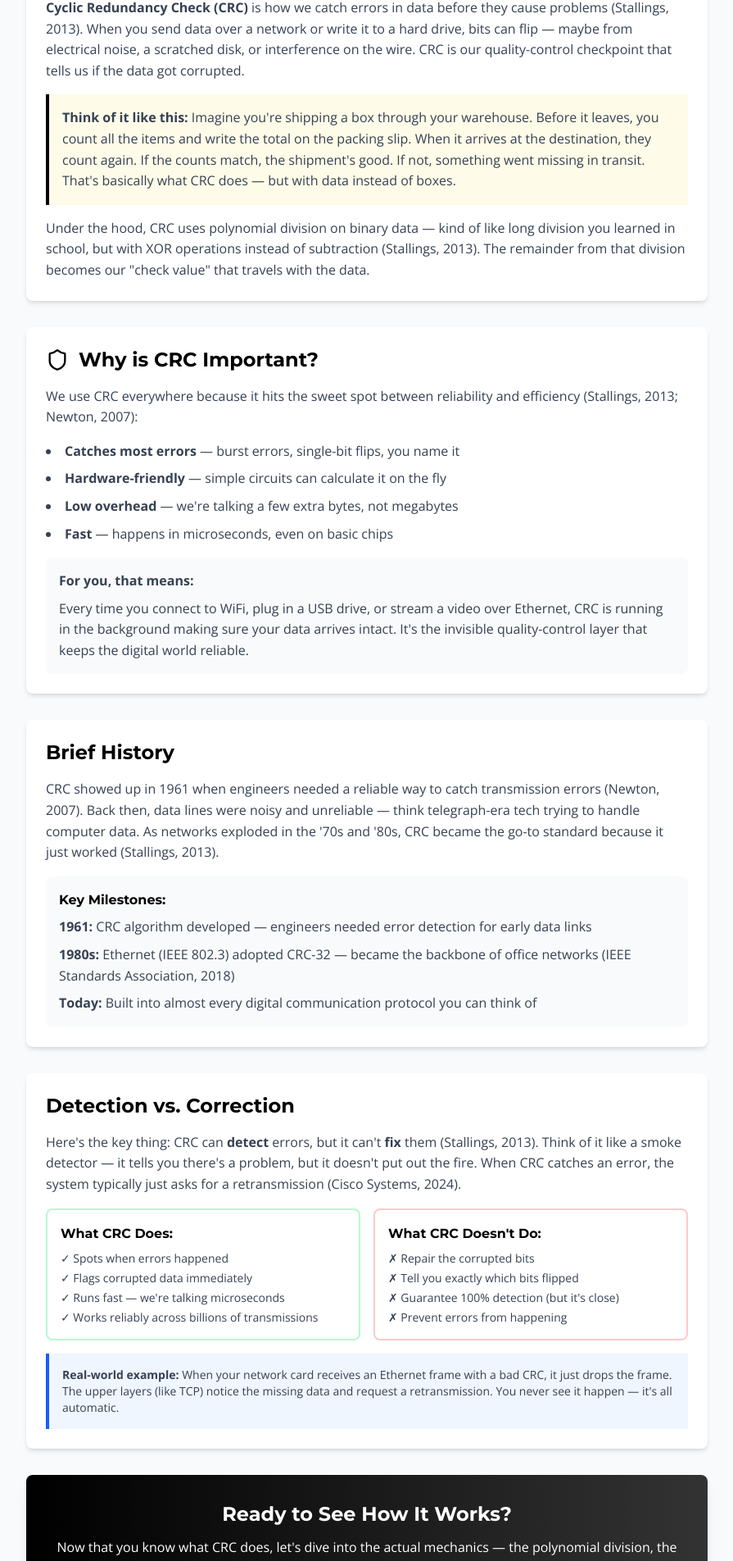
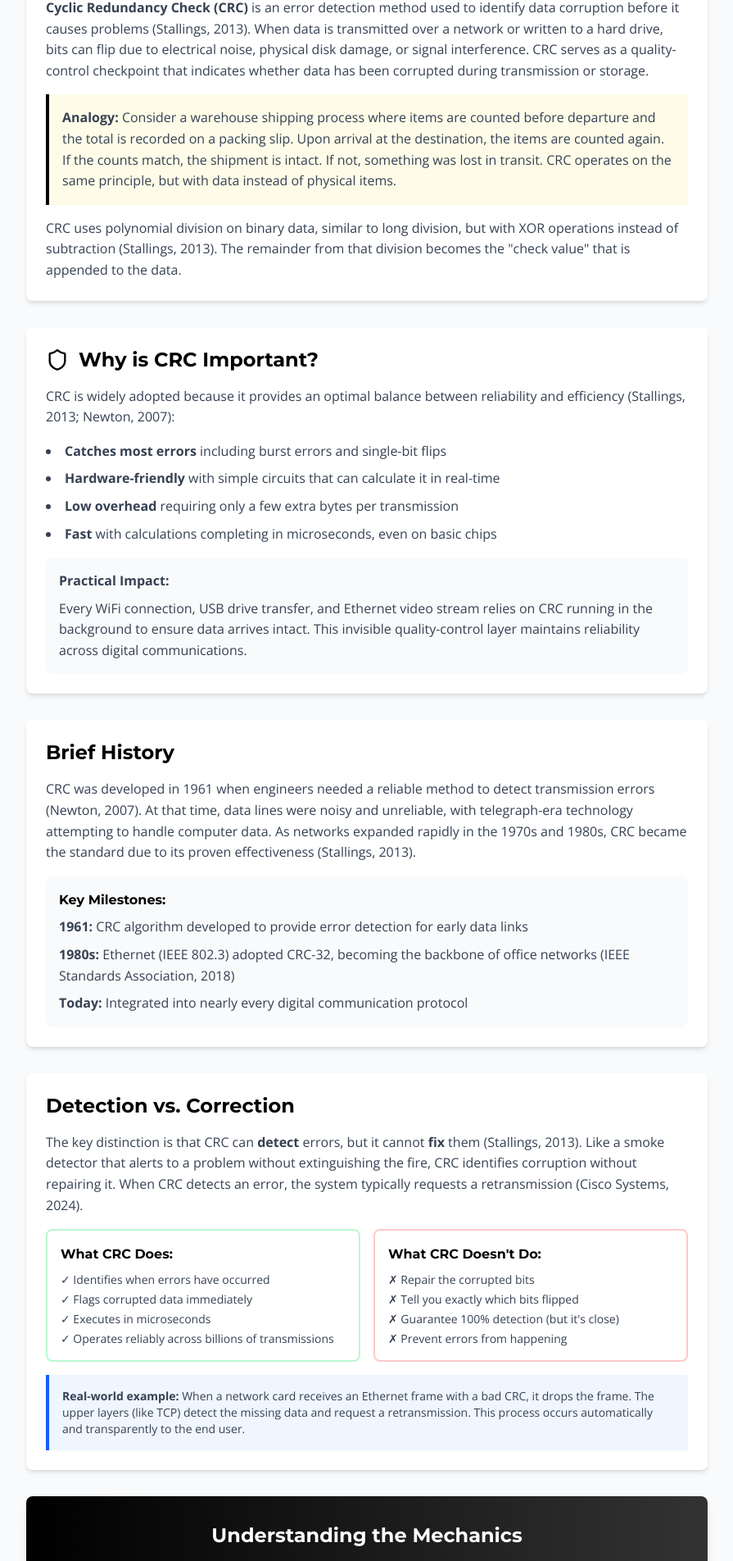
Before and after one commit to SmazSupport/crc-educational-site, a React (Vite) app: page /crc-educational-site/introduction in a window 1280 px wide. Shown: the part 259-2163 px from the top of the page at 82% size, without its empty margins (192-1087 px from the left). Built offline with nearby package versions, Linux system fonts and the light colour scheme.

Commit message:
updated content

```diff
--- a/src/pages/Applications.jsx
+++ b/src/pages/Applications.jsx
@@ -10,8 +10,8 @@ const Applications = () => {
         </h1>
 
         <p className="text-lg text-gray-700 mb-8">
-          CRC runs quietly in the background of almost every digital system you touch.
-          Here's where you'll find it doing quality control in the real world:
+          CRC operates in the background of nearly every digital system in use today.
+          The following sections describe its real-world applications:
         </p>
 
         {/* Ethernet Networks */}
@@ -23,25 +23,25 @@ const Applications = () => {
             </div>
 
             <p className="text-gray-700 mb-4">
-              Ethernet (IEEE 802.3) uses CRC-32 on every single frame that crosses the wire (IEEE Standards Association, 2018).
-              Your home router, office network, data center switches — they're all running CRC checks millions of times per second (Cisco Systems, 2024).
+              Ethernet (IEEE 802.3) uses CRC-32 on every frame transmitted across the network (IEEE Standards Association, 2018).
+              Home routers, office networks, and data center switches all perform CRC checks millions of times per second (Cisco Systems, 2024).
             </p>
 
             <div className="bg-gray-50 rounded-lg p-4">
               <h3 className="font-semibold mb-2">How it works in Ethernet:</h3>
               <ul className="text-sm text-gray-700 space-y-2">
-                <li><strong>Every frame gets a check value</strong> — the network card calculates a 32-bit CRC and tacks it on</li>
-                <li><strong>Receiver validates on arrival</strong> — if the CRC doesn't match, the frame gets dropped immediately</li>
-                <li><strong>Upper layers handle retransmission</strong> — TCP notices the missing data and asks for it again (Stallings, 2013)</li>
-                <li><strong>You never see it happen</strong> — it's all automatic, happening at wire speed</li>
+                <li><strong>Every frame gets a check value</strong> as the network card calculates a 32-bit CRC and appends it</li>
+                <li><strong>Receiver validates on arrival</strong> by dropping frames with mismatched CRC values immediately</li>
+                <li><strong>Upper layers handle retransmission</strong> as TCP detects missing data and requests retransmission (Stallings, 2013)</li>
+                <li><strong>Process is transparent</strong> occurring automatically at wire speed</li>
               </ul>
             </div>
 
             <div className="bg-blue-50 border-l-4 border-blue-600 p-4 mt-4">
               <p className="text-gray-700 text-sm">
-                <strong>Think of it like this:</strong> Ethernet frames are like packages moving through a sorting facility.
-                Each package has a barcode (the CRC). If the scanner can't read the barcode at the destination,
-                the package gets rejected and sent back through the system.
+                <strong>Analogy:</strong> Ethernet frames function like packages moving through a sorting facility.
+                Each package has a barcode (the CRC). If the scanner cannot read the barcode at the destination,
+                the package is rejected and returned through the system.
               </p>
             </div>
           </div>
@@ -56,8 +56,8 @@ const Applications = () => {
             </div>
 
             <p className="text-gray-700 mb-4">
-              WiFi packets get beat up even more than wired traffic (Stallings, 2013). Radio signals bounce off walls,
-              interfere with each other, and fade with distance. Every WiFi frame includes a CRC to catch corruption before it causes problems (Cisco Systems, 2024).
+              WiFi packets experience more interference than wired traffic (Stallings, 2013). Radio signals reflect off walls,
+              interfere with each other, and attenuate with distance. Every WiFi frame includes a CRC to detect corruption before it causes problems (Cisco Systems, 2024).
             </p>
 
             <div className="bg-gray-50 rounded-lg p-4">
@@ -73,9 +73,9 @@ const Applications = () => {
             </div>
 
             <p className="text-gray-700 mt-4">
-              CRC is your first line of defense. If a packet arrives corrupted, the WiFi card drops it and the protocol
-              layer above requests a retransmission. That's why your video might stutter when you walk too far from the router —
-              CRC is catching errors and triggering retransmits.
+              CRC provides the first line of defense. If a packet arrives corrupted, the WiFi card drops it and the protocol
+              layer above requests a retransmission. Video stuttering when moving away from the router often results from
+              CRC detecting errors and triggering retransmissions.
             </p>
           </div>
         </section>
@@ -89,25 +89,25 @@ const Applications = () => {
             </div>
 
             <p className="text-gray-700 mb-4">
-              Storage devices use CRC to verify data both when writing and reading (Stallings, 2013). Think of it like this:
-              when you save a file, the drive calculates a CRC and stores it alongside the data. When you read that file later,
-              it recalculates the CRC and compares. If they don't match, the data got corrupted.
+              Storage devices use CRC to verify data during both write and read operations (Stallings, 2013).
+              When a file is saved, the drive calculates a CRC and stores it alongside the data. When the file is read later,
+              the drive recalculates the CRC and compares values. Mismatched values indicate data corruption.
             </p>
 
             <div className="bg-gray-50 rounded-lg p-4">
               <h3 className="font-semibold mb-2">Where you'll find it:</h3>
               <ul className="text-sm text-gray-700 space-y-2">
-                <li><strong>Hard Drives:</strong> Every sector has error-checking built in — CRC catches bit rot and mechanical errors (Stallings, 2013)</li>
-                <li><strong>SSDs:</strong> Flash memory can degrade over time; CRC detects when cells start failing</li>
-                <li><strong>USB Drives:</strong> Data transfers get validated in real-time as files copy</li>
-                <li><strong>SD Cards:</strong> Your photos and videos get CRC protection so corruption doesn't ruin your memories</li>
+                <li><strong>Hard Drives:</strong> Every sector includes error-checking to detect bit rot and mechanical errors (Stallings, 2013)</li>
+                <li><strong>SSDs:</strong> Flash memory degradation over time is detected through CRC validation</li>
+                <li><strong>USB Drives:</strong> Data transfers are validated in real-time during file operations</li>
+                <li><strong>SD Cards:</strong> Photos and videos receive CRC protection to prevent corruption</li>
               </ul>
             </div>
 
             <div className="bg-blue-50 border-l-4 border-blue-600 p-4 mt-4">
               <p className="text-gray-700 text-sm">
-                <strong>Real-world impact:</strong> Ever seen a "file is corrupted" error? That's often CRC doing its job —
-                it detected the data doesn't match the check value, so the system refuses to use it. Better a clean error than silent data corruption.
+                <strong>Real-world impact:</strong> "File is corrupted" errors often indicate CRC successfully detecting mismatched data.
+                The system refuses to use corrupted data, preventing silent data corruption from propagating.
               </p>
             </div>
           </div>
@@ -122,32 +122,32 @@ const Applications = () => {
               <div className="border-2 border-gray-200 rounded-lg p-4">
                 <h3 className="font-semibold mb-2">File Formats</h3>
                 <p className="text-sm text-gray-700">
-                  ZIP files, PNG images, GZIP archives — they all embed CRC values. When you extract a ZIP and see
-                  "CRC failed," that's the archive telling you the file got corrupted.
+                  ZIP files, PNG images, and GZIP archives all embed CRC values. "CRC failed" errors during extraction
+                  indicate file corruption occurred.
                 </p>
               </div>
 
               <div className="border-2 border-gray-200 rounded-lg p-4">
                 <h3 className="font-semibold mb-2">USB Connections</h3>
                 <p className="text-sm text-gray-700">
-                  USB uses CRC-16 on every packet (Koopman, 2024). When you plug in a device, CRC is validating the data stream
-                  in real-time — that's how USB maintains reliability even at high speeds.
+                  USB uses CRC-16 on every packet (Koopman, 2024). When a device is connected, CRC validates the data stream
+                  in real-time, enabling USB to maintain reliability even at high speeds.
                 </p>
               </div>
 
               <div className="border-2 border-gray-200 rounded-lg p-4">
                 <h3 className="font-semibold mb-2">Bluetooth</h3>
                 <p className="text-sm text-gray-700">
-                  Your wireless headphones, keyboard, mouse — all using CRC to keep the connection clean.
-                  Radio interference is constant, so CRC catches errors before they turn into glitches.
+                  Wireless headphones, keyboards, and mice all use CRC to maintain connection integrity.
+                  Constant radio interference makes CRC essential for catching errors before they cause glitches.
                 </p>
               </div>
 
               <div className="border-2 border-gray-200 rounded-lg p-4">
                 <h3 className="font-semibold mb-2">Satellite Communications</h3>
                 <p className="text-sm text-gray-700">
-                  Signals traveling through space get hit by cosmic radiation and atmospheric interference.
-                  CRC is critical for catching errors when retransmission is expensive or impossible.
+                  Signals traveling through space encounter cosmic radiation and atmospheric interference.
+                  CRC is critical for error detection when retransmission is expensive or impossible.
                 </p>
               </div>
             </div>
@@ -160,7 +160,7 @@ const Applications = () => {
             <h2 className="text-2xl font-bold text-gray-800 mb-4">Why is CRC So Popular?</h2>
 
             <p className="text-gray-700 mb-4">
-              CRC won the error-detection race because it hits the engineering sweet spot (Stallings, 2013; Koopman, 2024):
+              CRC became the dominant error-detection method because it provides an optimal engineering balance (Stallings, 2013; Koopman, 2024):
             </p>
 
             <ul className="space-y-2 text-gray-700">
@@ -184,8 +184,8 @@ const Applications = () => {
 
             <div className="bg-gray-50 rounded-lg p-4 mt-4">
               <p className="text-gray-700 text-sm">
-                <strong>Bottom line:</strong> When you're building a system that needs error detection, CRC is usually the right answer.
-                It's fast, reliable, well-understood, and supported by hardware. That's why it's everywhere.
+                <strong>Summary:</strong> For systems requiring error detection, CRC is typically the optimal solution.
+                Its speed, reliability, established understanding, and hardware support explain its ubiquitous adoption.
               </p>
             </div>
           </div>
@@ -193,9 +193,9 @@ const Applications = () => {
 
         {/* Next Steps */}
         <div style={{background: 'linear-gradient(to right, #000000, #333333)'}} className="rounded-lg p-8 text-center mb-8 shadow-lg">
-          <h3 style={{color: '#ffffff'}} className="text-2xl font-bold mb-3">Check the Sources</h3>
+          <h3 style={{color: '#ffffff'}} className="text-2xl font-bold mb-3">References and Citations</h3>
           <p style={{color: '#ffffff'}} className="mb-6">
-            All the technical details and standards referenced in this site are cited in the References section.
+            All technical details and standards referenced throughout this site are documented in the References section.
           </p>
           <Link
             to="/references"
--- a/src/pages/Introduction.jsx
+++ b/src/pages/Introduction.jsx
@@ -18,25 +18,23 @@ const Introduction = () => {
             </div>
 
             <p className="text-gray-700 mb-4">
-              <strong>Cyclic Redundancy Check (CRC)</strong> is how we catch errors in data before they cause problems (Stallings, 2013).
-              When you send data over a network or write it to a hard drive, bits can flip —
-              maybe from electrical noise, a scratched disk, or interference on the wire. CRC is our quality-control checkpoint
-              that tells us if the data got corrupted.
+              <strong>Cyclic Redundancy Check (CRC)</strong> is an error detection method used to identify data corruption before it causes problems (Stallings, 2013).
+              When data is transmitted over a network or written to a hard drive, bits can flip due to electrical noise, physical disk damage, or signal interference.
+              CRC serves as a quality-control checkpoint that indicates whether data has been corrupted during transmission or storage.
             </p>
 
             <div className="bg-yellow-50 border-l-4 border-fhsu-gold p-4 mb-4">
               <p className="text-gray-700">
-                <strong>Think of it like this:</strong> Imagine you're shipping a box through your warehouse.
-                Before it leaves, you count all the items and write the total on the packing slip. When it arrives at the destination,
-                they count again. If the counts match, the shipment's good. If not, something went missing in transit.
-                That's basically what CRC does — but with data instead of boxes.
+                <strong>Analogy:</strong> Consider a warehouse shipping process where items are counted before departure and the total is recorded on a packing slip.
+                Upon arrival at the destination, the items are counted again. If the counts match, the shipment is intact. If not, something was lost in transit.
+                CRC operates on the same principle, but with data instead of physical items.
               </p>
             </div>
 
             <p className="text-gray-700">
-              Under the hood, CRC uses polynomial division on binary data — kind of like long division you learned in school,
-              but with XOR operations instead of subtraction (Stallings, 2013). The remainder from that division becomes our "check value"
-              that travels with the data.
+              CRC uses polynomial division on binary data, similar to long division,
+              but with XOR operations instead of subtraction (Stallings, 2013). The remainder from that division becomes the "check value"
+              that is appended to the data.
             </p>
           </div>
         </section>
@@ -50,24 +48,23 @@ const Introduction = () => {
             </div>
 
             <p className="text-gray-700 mb-4">
-              We use CRC everywhere because it hits the sweet spot between reliability and efficiency (Stallings, 2013; Newton, 2007):
+              CRC is widely adopted because it provides an optimal balance between reliability and efficiency (Stallings, 2013; Newton, 2007):
             </p>
 
             <ul className="list-disc list-inside space-y-2 text-gray-700 mb-4">
-              <li><strong>Catches most errors</strong> — burst errors, single-bit flips, you name it</li>
-              <li><strong>Hardware-friendly</strong> — simple circuits can calculate it on the fly</li>
-              <li><strong>Low overhead</strong> — we're talking a few extra bytes, not megabytes</li>
-              <li><strong>Fast</strong> — happens in microseconds, even on basic chips</li>
+              <li><strong>Catches most errors</strong> including burst errors and single-bit flips</li>
+              <li><strong>Hardware-friendly</strong> with simple circuits that can calculate it in real-time</li>
+              <li><strong>Low overhead</strong> requiring only a few extra bytes per transmission</li>
+              <li><strong>Fast</strong> with calculations completing in microseconds, even on basic chips</li>
             </ul>
 
             <div className="bg-gray-50 rounded-lg p-4">
               <p className="text-gray-700 mb-2">
-                <strong>For you, that means:</strong>
+                <strong>Practical Impact:</strong>
               </p>
               <p className="text-gray-700">
-                Every time you connect to WiFi, plug in a USB drive, or stream a video over Ethernet,
-                CRC is running in the background making sure your data arrives intact. It's the invisible quality-control
-                layer that keeps the digital world reliable.
+                Every WiFi connection, USB drive transfer, and Ethernet video stream relies on CRC running in the background to ensure data arrives intact.
+                This invisible quality-control layer maintains reliability across digital communications.
               </p>
             </div>
           </div>
@@ -79,17 +76,17 @@ const Introduction = () => {
             <h2 className="text-2xl font-bold text-gray-800 mb-4">Brief History</h2>
 
             <p className="text-gray-700 mb-4">
-              CRC showed up in 1961 when engineers needed a reliable way to catch transmission errors (Newton, 2007).
-              Back then, data lines were noisy and unreliable — think telegraph-era tech trying to handle computer data.
-              As networks exploded in the '70s and '80s, CRC became the go-to standard because it just worked (Stallings, 2013).
+              CRC was developed in 1961 when engineers needed a reliable method to detect transmission errors (Newton, 2007).
+              At that time, data lines were noisy and unreliable, with telegraph-era technology attempting to handle computer data.
+              As networks expanded rapidly in the 1970s and 1980s, CRC became the standard due to its proven effectiveness (Stallings, 2013).
             </p>
 
             <div className="bg-gray-50 rounded-lg p-4">
               <h3 className="font-semibold mb-2 text-gray-800">Key Milestones:</h3>
               <ul className="space-y-2 text-gray-700">
-                <li><strong>1961:</strong> CRC algorithm developed — engineers needed error detection for early data links</li>
-                <li><strong>1980s:</strong> Ethernet (IEEE 802.3) adopted CRC-32 — became the backbone of office networks (IEEE Standards Association, 2018)</li>
-                <li><strong>Today:</strong> Built into almost every digital communication protocol you can think of</li>
+                <li><strong>1961:</strong> CRC algorithm developed to provide error detection for early data links</li>
+                <li><strong>1980s:</strong> Ethernet (IEEE 802.3) adopted CRC-32, becoming the backbone of office networks (IEEE Standards Association, 2018)</li>
+                <li><strong>Today:</strong> Integrated into nearly every digital communication protocol</li>
               </ul>
             </div>
           </div>
@@ -101,19 +98,19 @@ const Introduction = () => {
             <h2 className="text-2xl font-bold text-gray-800 mb-4">Detection vs. Correction</h2>
 
             <p className="text-gray-700 mb-4">
-              Here's the key thing: CRC can <strong>detect</strong> errors, but it can't <strong>fix</strong> them (Stallings, 2013).
-              Think of it like a smoke detector — it tells you there's a problem, but it doesn't put out the fire.
-              When CRC catches an error, the system typically just asks for a retransmission (Cisco Systems, 2024).
+              The key distinction is that CRC can <strong>detect</strong> errors, but it cannot <strong>fix</strong> them (Stallings, 2013).
+              Like a smoke detector that alerts to a problem without extinguishing the fire, CRC identifies corruption without repairing it.
+              When CRC detects an error, the system typically requests a retransmission (Cisco Systems, 2024).
             </p>
 
             <div className="grid md:grid-cols-2 gap-4">
               <div className="border-2 border-green-200 rounded-lg p-4">
                 <h3 className="font-semibold text-green-700 mb-2">What CRC Does:</h3>
                 <ul className="text-sm text-gray-700 space-y-1">
-                  <li>✓ Spots when errors happened</li>
+                  <li>✓ Identifies when errors have occurred</li>
                   <li>✓ Flags corrupted data immediately</li>
-                  <li>✓ Runs fast — we're talking microseconds</li>
-                  <li>✓ Works reliably across billions of transmissions</li>
+                  <li>✓ Executes in microseconds</li>
+                  <li>✓ Operates reliably across billions of transmissions</li>
                 </ul>
               </div>
               <div className="border-2 border-red-200 rounded-lg p-4">
@@ -129,9 +126,9 @@ const Introduction = () => {
 
             <div className="bg-blue-50 border-l-4 border-blue-600 p-4 mt-4">
               <p className="text-gray-700 text-sm">
-                <strong>Real-world example:</strong> When your network card receives an Ethernet frame with a bad CRC,
-                it just drops the frame. The upper layers (like TCP) notice the missing data and request a retransmission.
-                You never see it happen — it's all automatic.
+                <strong>Real-world example:</strong> When a network card receives an Ethernet frame with a bad CRC,
+                it drops the frame. The upper layers (like TCP) detect the missing data and request a retransmission.
+                This process occurs automatically and transparently to the end user.
               </p>
             </div>
           </div>
@@ -139,10 +136,10 @@ const Introduction = () => {
 
         {/* Next Steps */}
         <div style={{background: 'linear-gradient(to right, #000000, #333333)'}} className="rounded-lg p-8 text-center mb-8 shadow-lg">
-          <h3 style={{color: '#ffffff'}} className="text-2xl font-bold mb-3">Ready to See How It Works?</h3>
+          <h3 style={{color: '#ffffff'}} className="text-2xl font-bold mb-3">Understanding the Mechanics</h3>
           <p style={{color: '#ffffff'}} className="mb-6">
-            Now that you know what CRC does, let's dive into the actual mechanics — the polynomial division,
-            the XOR operations, and how it all comes together.
+            The following section explores the technical mechanics of CRC, including polynomial division,
+            XOR operations, and the complete calculation process.
           </p>
           <Link
             to="/how-it-works"
```
Also changed, not shown: src/pages/Home.jsx (+15 -15 lines), src/pages/HowItWorks.jsx (+35 -35 lines).
